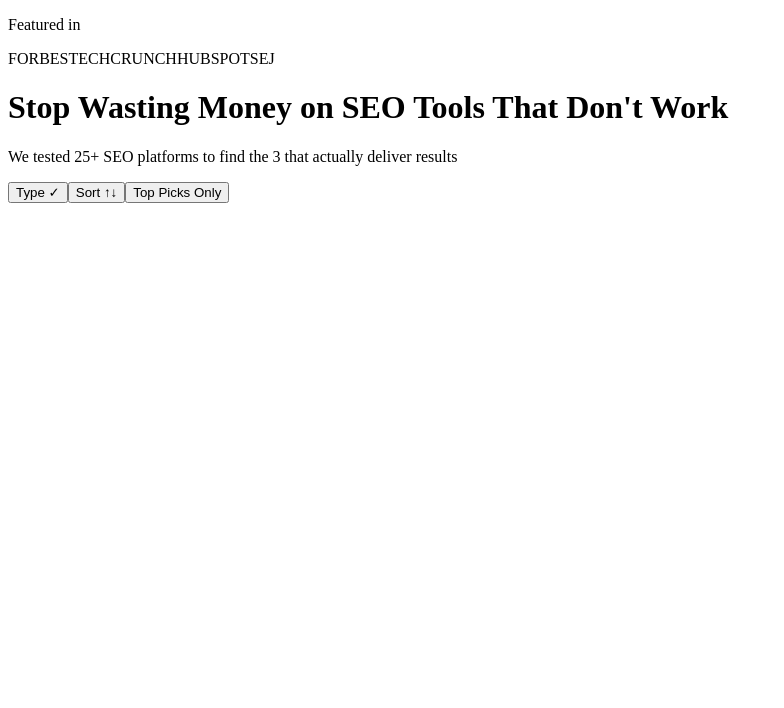
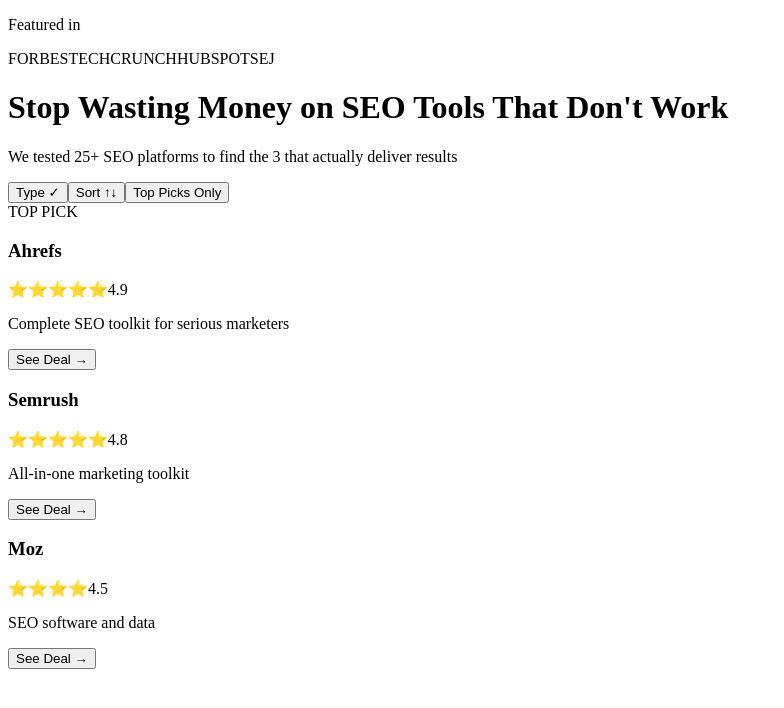
Before and after one commit to tallasamuhammad-thefuturebender/best-digital-products, a Next.js app: page / in a window 1280 px wide. Shown: the top 708 px of the page, without its empty margins (0-784 px from the left). Built offline with nearby package versions, Linux system fonts and the light colour scheme.

Commit message:
Update page.tsx

```diff
--- a/app/page.tsx
+++ b/app/page.tsx
@@ -1,13 +1,15 @@
 import TrustBadges from '../components/TrustBadges';
 import HeroSection from '../components/HeroSection';
 import FilterBar from '../components/FilterBar';
+import ProductGrid from '../components/ProductGrid';
 
 export default function Home() {
   return (
-    <main>
+    <main className="min-h-screen bg-white py-8">
       <TrustBadges />
       <HeroSection />
       <FilterBar />
+      <ProductGrid />
     </main>
   )
 }
```
